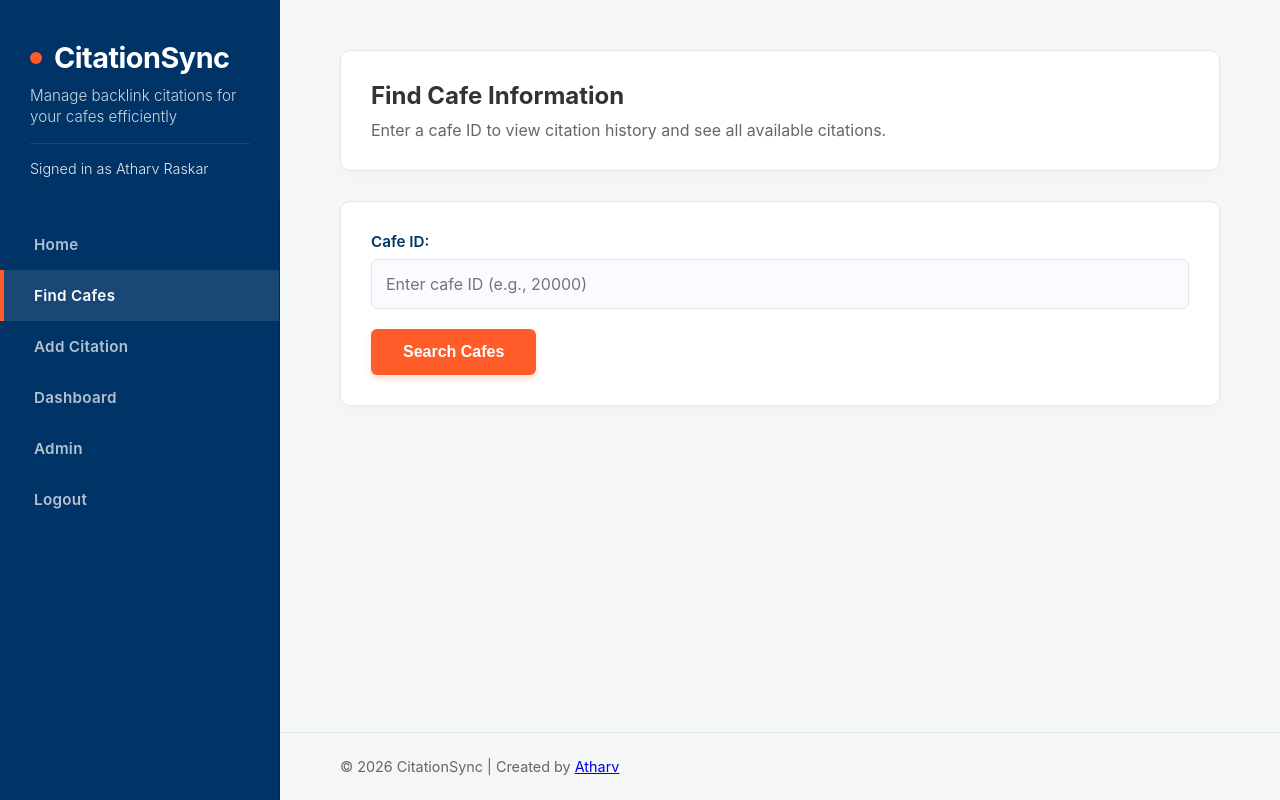
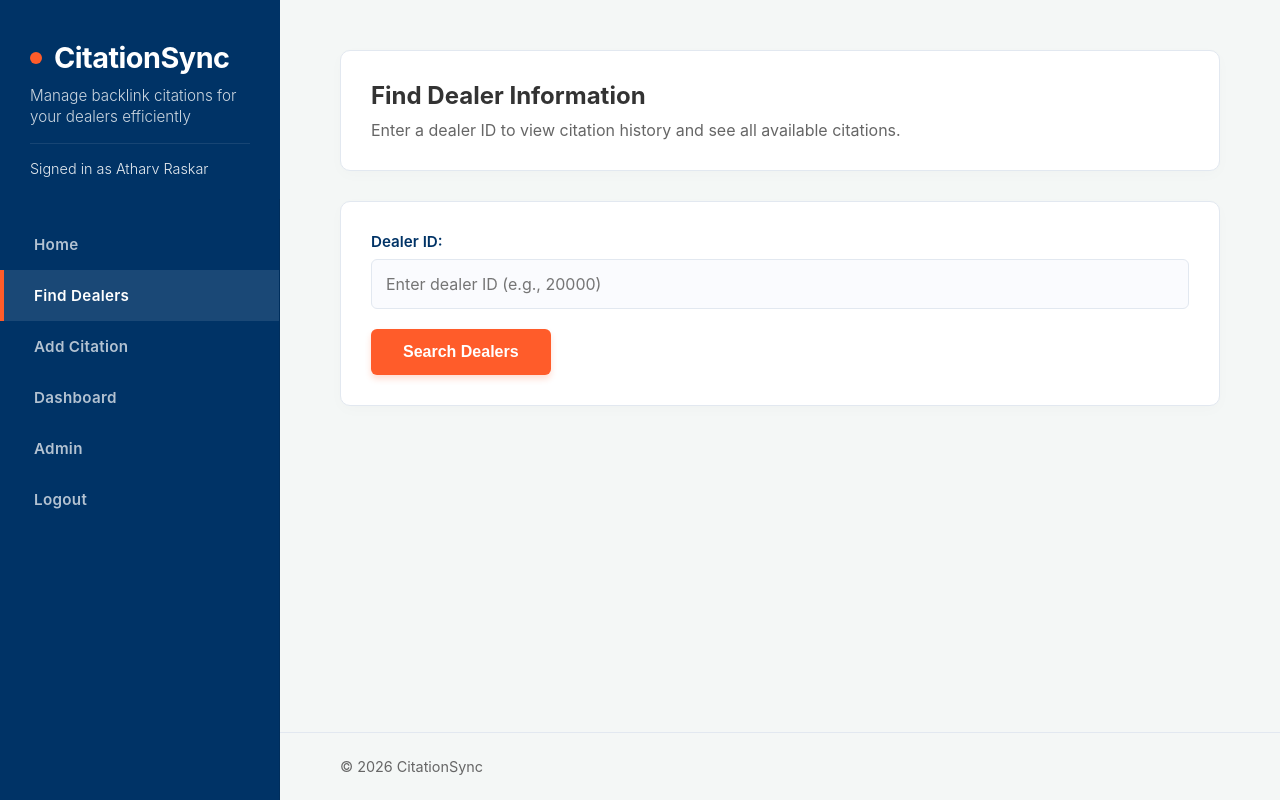
Before and after one commit to atharv-1511/Citationsync, a Flask app: page /dealer in a window 1280 px wide. Run offline with Flask 3, Linux system fonts and the light colour scheme; the visitor is signed in with stand-in values (Sample User, id 1).

Commit message:
Dashboard: show removed directories & activity filters; limit recent activities to 7; add /api/activities; rename 'Cafe' → 'Dealer' in templates; remove footer credit

```diff
--- a/app.py
+++ b/app.py
@@ -469,7 +469,7 @@ def register_routes(app):
         dealer = Dealer.query.filter_by(id=dealer_id).first()
 
         if not dealer:
-            return jsonify({'error': 'Cafe not found'}), 404
+            return jsonify({'error': 'Dealer not found'}), 404
 
         # Get all citations for this dealer
         citations = Citation.query.filter_by(dealer_id=dealer_id).all()
@@ -495,11 +495,11 @@ def register_routes(app):
     @app.route('/api/dealer/<dealer_id>/suggestions', methods=['GET'])
     @login_required
     def get_suggestions(dealer_id):
-        """Get suggested citations for a cafe (respecting 6-month rule)"""
+        """Get suggested citations for a dealer (respecting 6-month rule)"""
         dealer = Dealer.query.filter_by(id=dealer_id).first()
 
         if not dealer:
-            return jsonify({'error': 'Cafe not found'}), 404
+            return jsonify({'error': 'Dealer not found'}), 404
 
         # Get available citations
         available = dealer.get_available_citations(months=6)
@@ -531,7 +531,7 @@ def register_routes(app):
 
         # Validate input
         if not data or 'dealer_id' not in data or 'directory_id' not in data:
-            return jsonify({'error': 'Missing cafe_id or directory_id'}), 400
+            return jsonify({'error': 'Missing dealer_id or directory_id'}), 400
 
         dealer_id = data.get('dealer_id')
         directory_id = data.get('directory_id')
@@ -539,7 +539,7 @@ def register_routes(app):
         # Verify dealer exists
         dealer = Dealer.query.filter_by(id=dealer_id).first()
         if not dealer:
-            return jsonify({'error': 'Cafe not found'}), 404
+            return jsonify({'error': 'Dealer not found'}), 404
 
         # Verify directory exists
         directory = BacklinkDirectory.query.filter_by(id=directory_id).first()
@@ -553,7 +553,7 @@ def register_routes(app):
         ).first()
 
         if existing:
-            return jsonify({'error': 'Citation already exists for this cafe'}), 409
+            return jsonify({'error': 'Citation already exists for this dealer'}), 409
 
         # Create new citation
         citation = Citation(
@@ -569,7 +569,7 @@ def register_routes(app):
         log_activity(
             'created',
             'citation',
-            f'{get_current_user().full_name} added citation {citation.directory.name} for cafe {dealer_id}' + (f' with notes: {citation.notes}' if citation.notes else '.'),
+            f'{get_current_user().full_name} added citation {citation.directory.name} for dealer {dealer_id}' + (f' with notes: {citation.notes}' if citation.notes else '.'),
             actor=get_current_user(),
             entity_id=citation.id,
         )
@@ -710,7 +710,21 @@ def register_routes(app):
                 })
 
         pagination, dealers = get_recent_dealers_page(page, per_page)
-        activities = ActivityLog.query.order_by(ActivityLog.created_at.desc()).limit(8).all()
+        activities = ActivityLog.query.order_by(ActivityLog.created_at.desc()).limit(7).all()
+
+        # Include active and removed directories for dashboard
+        active_dirs = BacklinkDirectory.query.filter_by(active=True).order_by(BacklinkDirectory.name).all()
+        removed_dirs = BacklinkDirectory.query.filter_by(active=False).order_by(BacklinkDirectory.updated_at.desc()).all()
+
+        def serialize_directory(d):
+            return {
+                'id': d.id,
+                'name': d.name,
+                'url': d.url,
+                'citation_count': d.citations.count(),
+                'created_by': d.created_by.full_name if d.created_by else 'System',
+                'updated_at': to_utc_iso(d.updated_at)
+            }
 
         return jsonify({
             'ok': True,
@@ -730,6 +744,10 @@ def register_routes(app):
             'pages': pagination.pages,
             'current_page': page,
             'recent_activities': [serialize_activity(activity) for activity in activities],
+            'directories': {
+                'active': [serialize_directory(d) for d in active_dirs],
+                'removed': [serialize_directory(d) for d in removed_dirs],
+            },
         })
 
     @app.route('/api/directories', methods=['GET'])
@@ -746,6 +764,41 @@ def register_routes(app):
                 'citation_count': d.citations.count(),
                 'created_by': d.created_by.full_name if d.created_by else 'System'
             } for d in directories]
+        })
+
+
+    @app.route('/api/activities', methods=['GET'])
+    @login_required
+    def get_activities():
+        """Fetch activities within a date range. Defaults to last 10 days."""
+        # Accept start and end as ISO dates (YYYY-MM-DD) or full ISO datetimes
+        start = request.args.get('start')
+        end = request.args.get('end')
+
+        try:
+            if start:
+                start_dt = datetime.fromisoformat(start)
+            else:
+                start_dt = datetime.utcnow() - timedelta(days=10)
+
+            if end:
+                end_dt = datetime.fromisoformat(end)
+            else:
+                end_dt = datetime.utcnow()
+        except Exception:
+            return jsonify({'success': False, 'error': 'Invalid date format. Use ISO format YYYY-MM-DD or full ISO datetime.'}), 400
+
+        activities = ActivityLog.query.filter(
+            ActivityLog.created_at >= start_dt,
+            ActivityLog.created_at <= end_dt
+        ).order_by(ActivityLog.created_at.desc()).all()
+
+        return jsonify({
+            'ok': True,
+            'start': to_utc_iso(start_dt),
+            'end': to_utc_iso(end_dt),
+            'count': len(activities),
+            'activities': [serialize_activity(a) for a in activities]
         })
 
     @app.errorhandler(404)
--- a/templates/base.html
+++ b/templates/base.html
@@ -473,7 +473,7 @@
             <div class="header-top">
                 <div>
                     <h1>CitationSync</h1>
-                    <p>Manage backlink citations for your cafes efficiently</p>
+                    <p>Manage backlink citations for your dealers efficiently</p>
                 </div>
                 <button class="mobile-menu-btn" onclick="toggleMenu()" aria-label="Toggle Menu">
                     <svg viewBox="0 0 24 24" width="32" height="32" fill="currentColor"><path d="M3 18h18v-2H3v2zm0-5h18v-2H3v2zm0-7v2h18V6H3z"/></svg>
@@ -488,7 +488,7 @@
 
         <nav id="mobile-nav">
             <a href="{{ url_for('index') }}" {% if request.endpoint == 'index' %}class="active"{% endif %}>Home</a>
-            <a href="{{ url_for('dealer_page') }}" {% if request.endpoint == 'dealer_page' %}class="active"{% endif %}>Find Cafes</a>
+            <a href="{{ url_for('dealer_page') }}" {% if request.endpoint == 'dealer_page' %}class="active"{% endif %}>Find Dealers</a>
             <a href="{{ url_for('add_citation_page') }}" {% if request.endpoint == 'add_citation_page' %}class="active"{% endif %}>Add Citation</a>
             <a href="{{ url_for('dashboard_page') }}" {% if request.endpoint == 'dashboard_page' %}class="active"{% endif %}>Dashboard</a>
             {% if is_admin_user %}
@@ -515,7 +515,7 @@
         <div id="mobile-overlay" class="mobile-overlay" onclick="toggleMenu()"></div>
 
         <footer>
-            <p>&copy; 2026 CitationSync | Created by <a href="https://atharvraskar.vercel.app/" target="_blank" rel="noopener noreferrer">Atharv</a></p>
+            <p>&copy; 2026 CitationSync</p>
         </footer>
     </div>
 
--- a/templates/dealer_lookup.html
+++ b/templates/dealer_lookup.html
@@ -1,23 +1,23 @@
 {% extends "base.html" %}
 
-{% block title %}Find Cafes - CitationSync{% endblock %}
+{% block title %}Find Dealers - CitationSync{% endblock %}
 
 {% block content %}
 <div class="card">
-    <h2>Find Cafe Information</h2>
-    <p style="color: #666; margin-top: 10px;">Enter a cafe ID to view citation history and see all available citations.</p>
+    <h2>Find Dealer Information</h2>
+    <p style="color: #666; margin-top: 10px;">Enter a dealer ID to view citation history and see all available citations.</p>
 </div>
 
 <div class="card">
     <div class="form-group">
-        <label for="dealer-id">Cafe ID:</label>
-        <input type="text" id="dealer-id" placeholder="Enter cafe ID (e.g., 20000)" required>
+        <label for="dealer-id">Dealer ID:</label>
+        <input type="text" id="dealer-id" placeholder="Enter dealer ID (e.g., 20000)" required>
     </div>
-    <button onclick="searchDealer()">Search Cafes</button>
+    <button onclick="searchDealer()">Search Dealers</button>
 </div>
 
 <div id="result-container" style="display: none;">
-    <!-- Cafe Info -->
+    <!-- Dealer Info -->
     <div class="card" id="dealer-info">
         <h3 id="dealer-name"></h3>
         <p style="color: #666; margin-top: 10px;">
@@ -45,7 +45,7 @@
 
 <div id="loading" class="loading" style="display: none;">
     <div class="spinner"></div>
-    <p>Loading cafe information...</p>
+    <p>Loading dealer information...</p>
 </div>
 
 <script>
@@ -53,7 +53,7 @@
         const dealerId = document.getElementById('dealer-id').value.trim();
 
         if (!dealerId) {
-            showError('Please enter a cafe ID');
+            showError('Please enter a dealer ID');
             return;
         }
 
@@ -86,7 +86,7 @@
             document.getElementById('error-container').style.display = 'none';
         })
         .catch(error => {
-            showError('Error loading cafe information: ' + error.message);
+            showError('Error loading dealer information: ' + error.message);
         });
     }
 
@@ -151,7 +151,7 @@
 
         html += '</tbody></table>';
         html += `<p style="color: #666; margin-top: 15px; font-size: 0.9em;">
-                    ${data.available_count} total directories available for this cafe
+                    ${data.available_count} total directories available for this dealer
                 </p>`;
 
         suggestionsList.innerHTML = html;
--- a/templates/login.html
+++ b/templates/login.html
@@ -225,7 +225,7 @@
         <div class="login-left">
             <div class="login-left-content">
                 <h1>CitationSync</h1>
-                <p>Welcome back! Sign in to continue managing backlink citations and improving local SEO for your cafes efficiently.</p>
+                <p>Welcome back! Sign in to continue managing backlink citations and improving local SEO for your dealers efficiently.</p>
             </div>
         </div>
         <div class="login-right">
```
Also changed, not shown: templates/add_citation.html (+8 -8 lines), templates/dashboard.html (+118 -5 lines), templates/index.html (+8 -8 lines), README.md.
